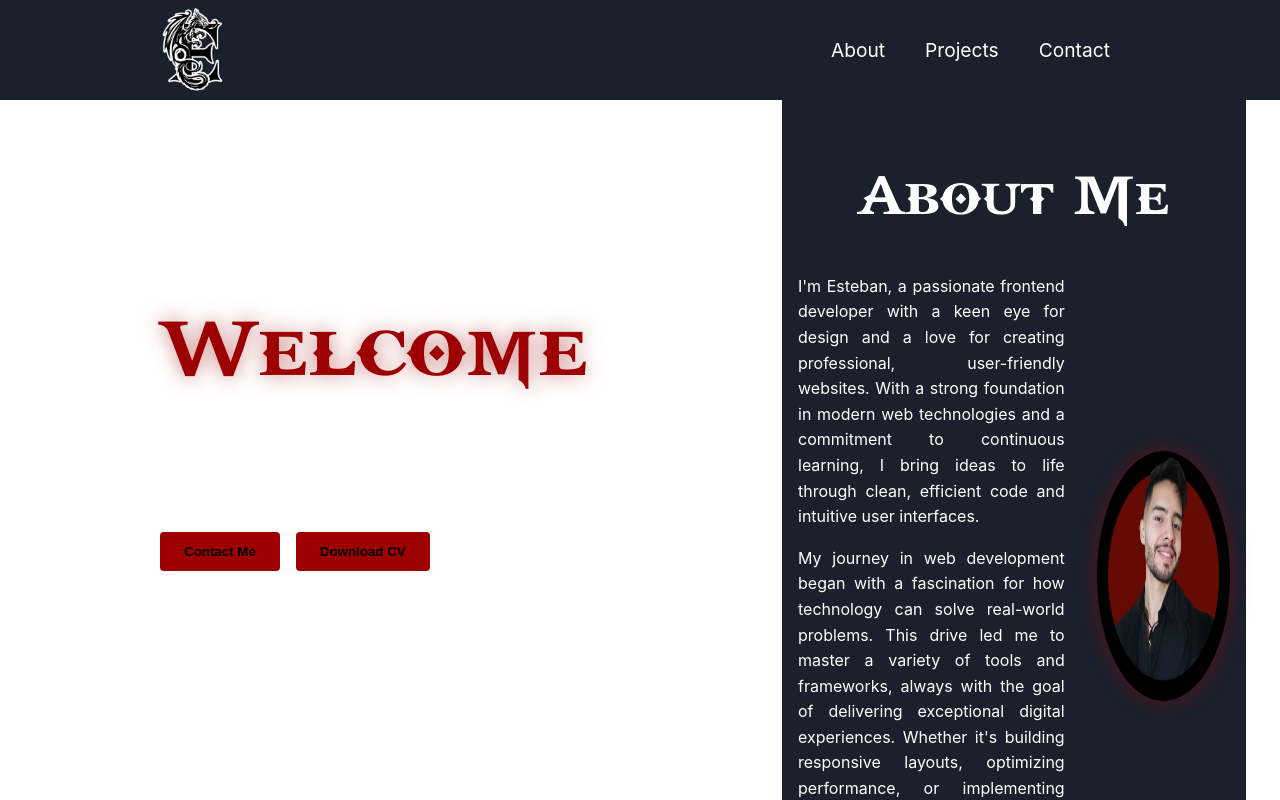
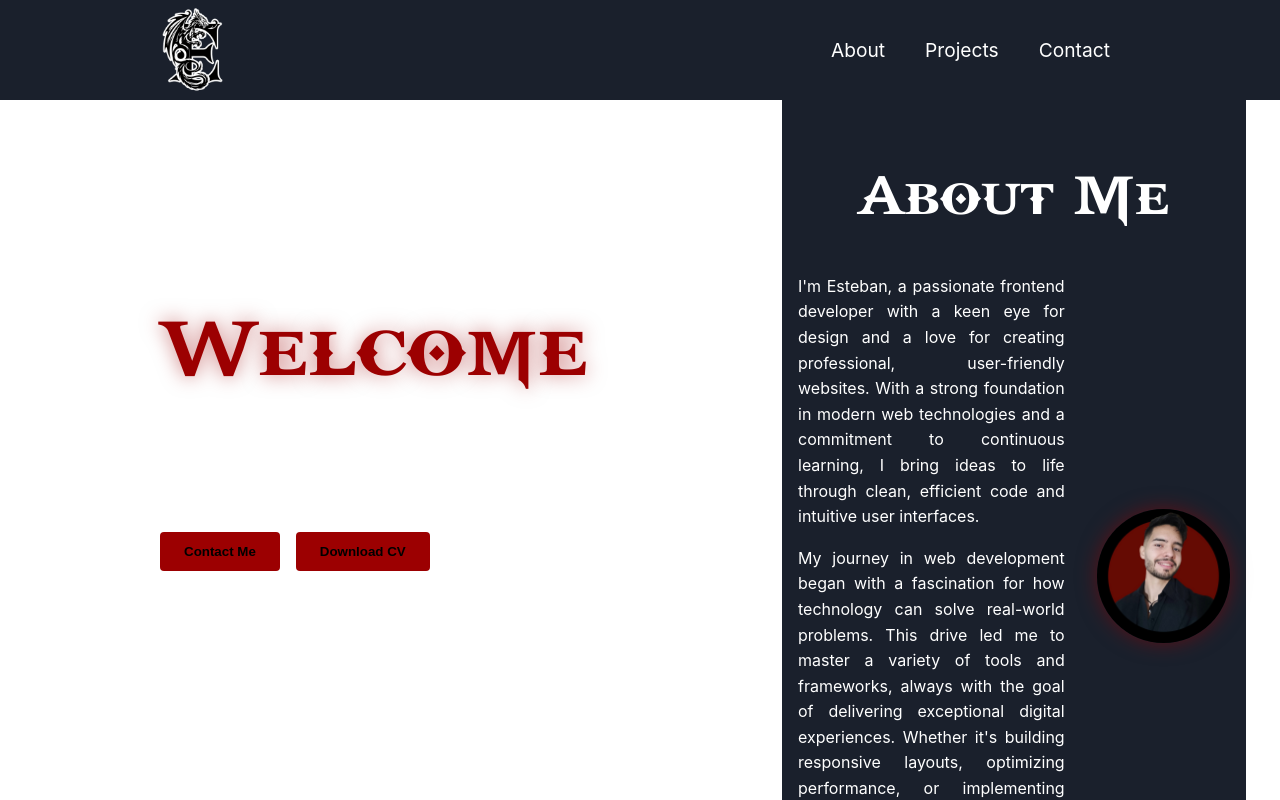
Before and after one commit to estebandvargasm/portafolio, a React (Vite) app: page / in a window 1280 px wide. Shown: the top 800 px of the page. Built offline with nearby package versions, Linux system fonts and the light colour scheme.

Commit message:
Refactor CSS styles for about image height

```diff
--- a/src/container/about/about.css
+++ b/src/container/about/about.css
@@ -44,7 +44,7 @@
 .about-image {
   max-width: 100%;
   width: 250px;
-  height: 250px;
+  height: auto;
   border-radius: 50%;
   box-shadow: 0 0 20px rgba(156, 0, 1, 0.5);
 }
```
